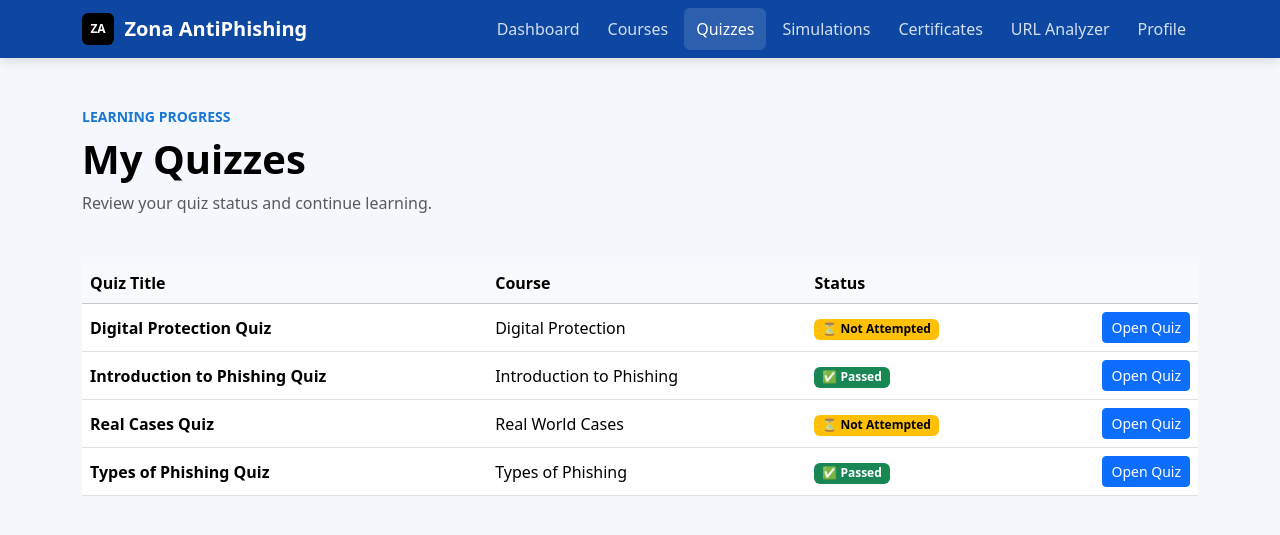
After one commit to Cristhian731/ZonaAntiPhishing-2.0, a PHP site: page /views/quizzes/index.php in a window 1280 px wide. The commit adds this page. Shown: the top 535 px of the page. Run offline with PHP 8.4, Linux system fonts and the light colour scheme; the visitor is signed in with stand-in values (Sample User, id 1); data comes from the database, SQL or seed files in the repository.

Commit message:
Quizzes navigation experience implemented

```diff
--- a/app/controllers/QuizController.php
+++ b/app/controllers/QuizController.php
@@ -9,6 +9,15 @@ class QuizController
     public function __construct()
     {
         $this->quizModel = new Quiz();
+    }
+
+    public function getQuizzesForUser(int $userId): array
+    {
+        if ($userId < 1) {
+            return [];
+        }
+
+        return $this->quizModel->getQuizzesForUser($userId);
     }
 
     public function getQuizForLesson(int $lessonId)
--- a/app/models/Quiz.php
+++ b/app/models/Quiz.php
@@ -10,6 +10,42 @@ class Quiz
     {
         $database = new Database();
         $this->conn = $database->connect();
+    }
+
+    public function getQuizzesForUser(int $userId): array
+    {
+        $sql = "SELECT quizzes.id AS quiz_id,
+                       quizzes.title AS quiz_title,
+                       courses.title AS course_title,
+                       lessons.id AS lesson_id,
+                       CASE
+                           WHEN EXISTS (
+                               SELECT 1
+                               FROM quiz_attempts AS passed_attempts
+                               WHERE passed_attempts.quiz_id = quizzes.id
+                                 AND passed_attempts.user_id = :passed_user_id
+                                 AND passed_attempts.passed = 1
+                           ) THEN 'passed'
+                           WHEN EXISTS (
+                               SELECT 1
+                               FROM quiz_attempts AS any_attempts
+                               WHERE any_attempts.quiz_id = quizzes.id
+                                 AND any_attempts.user_id = :attempt_user_id
+                           ) THEN 'failed'
+                           ELSE 'not_attempted'
+                       END AS status
+                FROM quizzes
+                LEFT JOIN lessons ON lessons.id = quizzes.lesson_id
+                LEFT JOIN courses ON courses.id = lessons.course_id
+                ORDER BY courses.title ASC, lessons.lesson_order ASC, quizzes.title ASC";
+
+        $stmt = $this->conn->prepare($sql);
+        $stmt->execute([
+            'passed_user_id' => $userId,
+            'attempt_user_id' => $userId,
+        ]);
+
+        return $stmt->fetchAll(PDO::FETCH_ASSOC);
     }
 
     public function getQuizByLessonId(int $lessonId)
--- a/public/index.php
+++ b/public/index.php
@@ -40,6 +40,10 @@ switch ($page) {
         require_once __DIR__ . '/../views/quizzes/show.php';
         break;
 
+    case 'quizzes':
+        require_once __DIR__ . '/../views/quizzes/index.php';
+        break;
+
     case 'simulations':
         require_once __DIR__ . '/../views/simulations/index.php';
         break;
--- a/views/auth/login.php
+++ b/views/auth/login.php
@@ -319,8 +319,7 @@ if ($_SERVER['REQUEST_METHOD'] === 'POST') {
             <form method="POST" action="?page=login">
                 <div class="mb-3">
                     <label class="form-label" for="email">Email</label>
-                        <input class="form-control" type="email" id="email" name="email"
-                            autocomplete="username" required>
+                    <input class="form-control" type="email" id="email" name="email" autocomplete="username" required>
                 </div>
 
                 <div class="mb-4">
--- a/views/auth/register.php
+++ b/views/auth/register.php
@@ -265,7 +265,8 @@ if ($_SERVER['REQUEST_METHOD'] === 'POST') {
             }
         }
     </style>
- </head>
+</head>
+
 <body>
     <main class="auth-layout">
         <aside class="auth-aside">
@@ -306,8 +307,7 @@ if ($_SERVER['REQUEST_METHOD'] === 'POST') {
 
                     <div class="mb-3">
                         <label class="form-label" for="email">Email</label>
-                        <input class="form-control" type="email" id="email" name="email"
-                            autocomplete="email" required>
+                        <input class="form-control" type="email" id="email" name="email" autocomplete="email" required>
                     </div>
 
                     <div class="mb-4">
--- a/views/layouts/main.php
+++ b/views/layouts/main.php
@@ -120,7 +120,9 @@
                             href="?page=courses">Courses</a>
                     </li>
                     <li class="nav-item">
-                        <a class="nav-link" href="?page=dashboard#quizzes">Quizzes</a>
+                        <a class="nav-link <?= ($activePage ?? '') === 'quizzes' ? 'active' : ''; ?>"
+                            aria-current="<?= ($activePage ?? '') === 'quizzes' ? 'page' : 'false'; ?>"
+                            href="?page=quizzes">Quizzes</a>
                     </li>
                     <li class="nav-item">
                         <a class="nav-link <?= ($activePage ?? '') === 'simulations' ? 'active' : ''; ?>"
--- /dev/null
+++ b/views/quizzes/index.php
@@ -0,0 +1,84 @@
+<?php
+
+if (session_status() !== PHP_SESSION_ACTIVE) {
+    session_start();
+}
+
+if (!isset($_SESSION['user_id'])) {
+    header('Location: ?page=login');
+    exit;
+}
+
+require_once __DIR__ . '/../../app/controllers/QuizController.php';
+
+$quizController = new QuizController();
+$quizzes = $quizController->getQuizzesForUser((int) $_SESSION['user_id']);
+$title = 'My Quizzes | Zona AntiPhishing';
+$activePage = 'quizzes';
+
+$statusDisplay = [
+    'passed' => ['label' => 'Passed', 'class' => 'success', 'icon' => '&#9989;'],
+    'failed' => ['label' => 'Failed', 'class' => 'danger', 'icon' => '&#10060;'],
+    'not_attempted' => ['label' => 'Not Attempted', 'class' => 'warning', 'icon' => '&#9203;'],
+];
+
+ob_start();
+?>
+
+<header class="mb-4 mb-lg-5">
+    <p class="small fw-bold text-primary text-uppercase mb-2">Learning progress</p>
+    <h1 class="display-6 fw-bold mb-2">My Quizzes</h1>
+    <p class="text-body-secondary mb-0">Review your quiz status and continue learning.</p>
+</header>
+
+<?php if ($quizzes === []): ?>
+    <div class="alert alert-light border mb-0" role="status">
+        No quizzes are available yet.
+    </div>
+<?php else: ?>
+    <div class="table-responsive">
+        <table class="table table-hover align-middle bg-white">
+            <thead class="table-light">
+                <tr>
+                    <th scope="col">Quiz Title</th>
+                    <th scope="col">Course</th>
+                    <th scope="col">Status</th>
+                    <th scope="col"><span class="visually-hidden">Action</span></th>
+                </tr>
+            </thead>
+            <tbody>
+                <?php foreach ($quizzes as $quiz): ?>
+                    <?php
+                    $status = $statusDisplay[$quiz['status'] ?? 'not_attempted'] ?? $statusDisplay['not_attempted'];
+                    $quizTitle = (string) ($quiz['quiz_title'] ?? 'Untitled quiz');
+                    $courseTitle = (string) ($quiz['course_title'] ?? 'Course unavailable');
+                    $lessonId = (int) ($quiz['lesson_id'] ?? 0);
+                    ?>
+                    <tr>
+                        <th scope="row">
+                            <?= htmlspecialchars($quizTitle, ENT_QUOTES, 'UTF-8'); ?>
+                        </th>
+                        <td><?= htmlspecialchars($courseTitle, ENT_QUOTES, 'UTF-8'); ?></td>
+                        <td>
+                            <span class="badge text-bg-<?= $status['class']; ?>">
+                                <span aria-hidden="true"><?= $status['icon']; ?></span>
+                                <?= htmlspecialchars($status['label'], ENT_QUOTES, 'UTF-8'); ?>
+                            </span>
+                        </td>
+                        <td class="text-end">
+                            <?php if ($lessonId > 0): ?>
+                                <a class="btn btn-primary btn-sm" href="?page=quiz&amp;lesson_id=<?= $lessonId; ?>">Open Quiz</a>
+                            <?php else: ?>
+                                <span class="small text-body-secondary">Unavailable</span>
+                            <?php endif; ?>
+                        </td>
+                    </tr>
+                <?php endforeach; ?>
+            </tbody>
+        </table>
+    </div>
+<?php endif; ?>
+
+<?php
+$content = ob_get_clean();
+require __DIR__ . '/../layouts/main.php';
```
Lines whose indentation alone changed are shown as unchanged.
